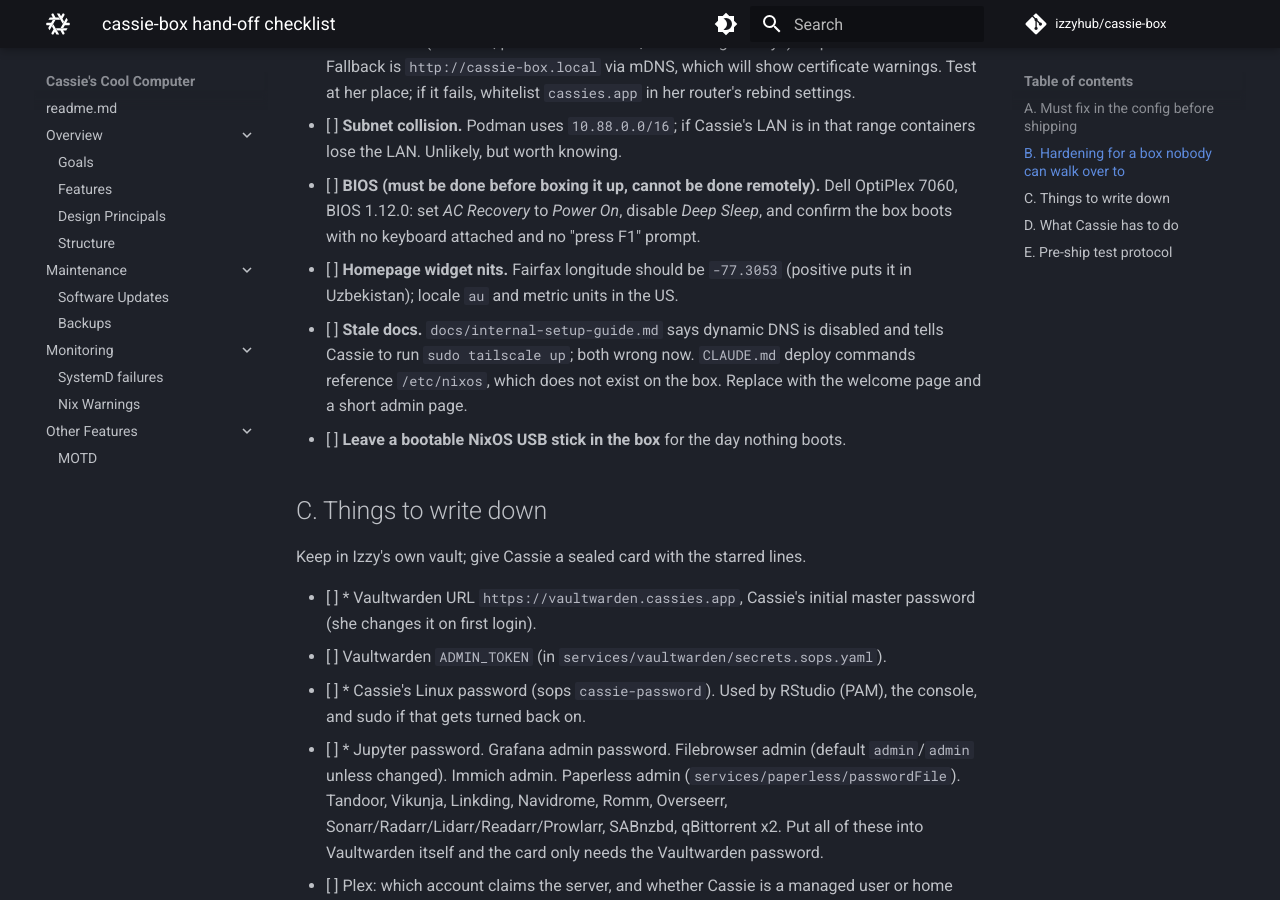
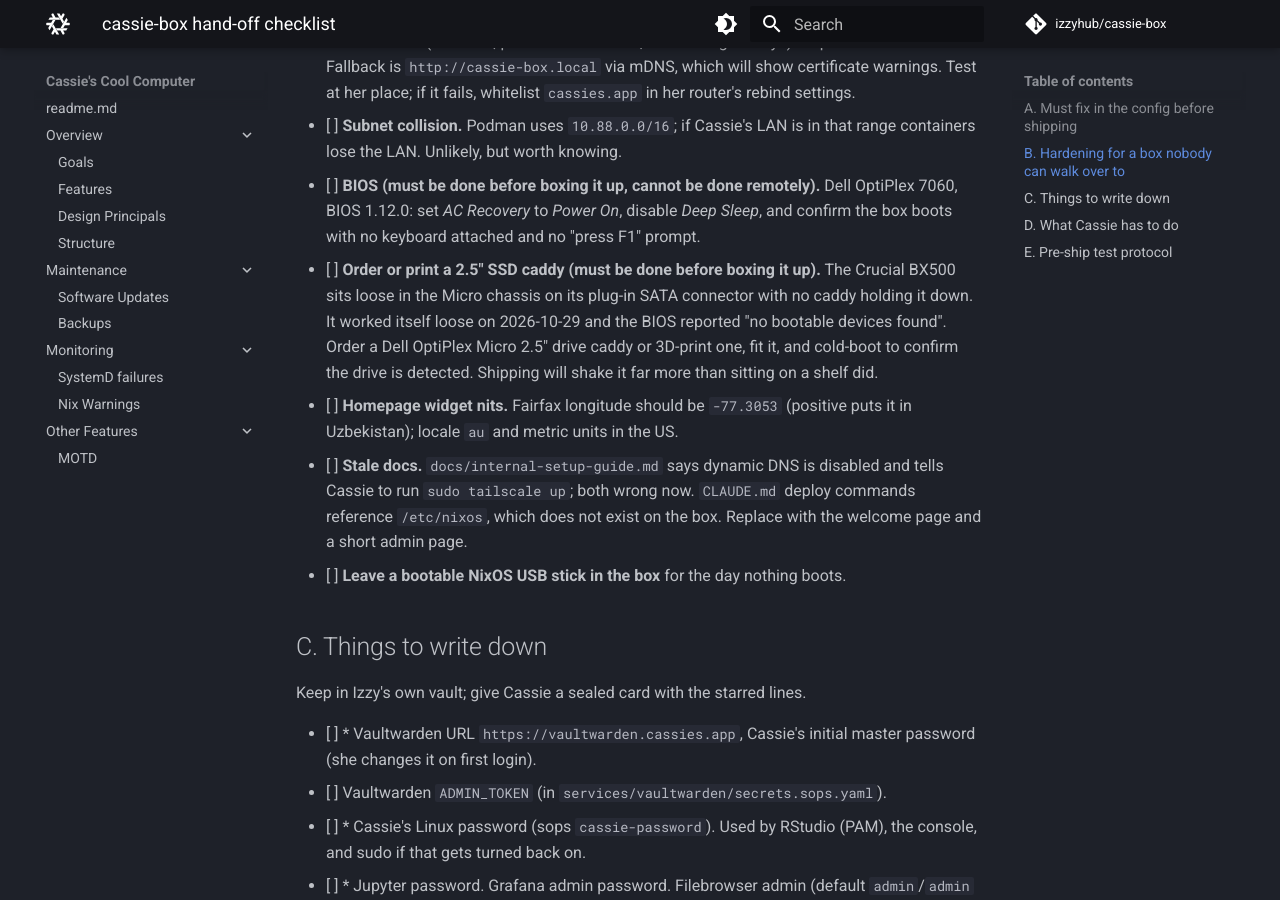
Before and after one commit to izzyhub/cassie-box, an MkDocs documentation site: the page built from docs/handoff-checklist.md, in a window 1280 px wide and 900 px high, scrolled down 2606 px. Built offline with MkDocs 1.6.1 and Material for MkDocs 9.7.7, drawn with Linux system fonts in a browser that asks for light colours; comment, search, counter and statistics services are not loaded.

Commit message:
docs: add SSD caddy to the hand-off checklist
The SSD sits loose on its plug-in connector in the Micro chassis; it worked
loose on 2026-10-29 and the BIOS reported "no bootable devices found".
Order or print a caddy before shipping.

Co-Authored-By: Claude Opus 5.5 <noreply@anthropic.com>

```diff
--- a/docs/handoff-checklist.md
+++ b/docs/handoff-checklist.md
@@ -108,6 +108,13 @@ Items are ordered by how badly they hurt a headless box.
       Dell OptiPlex 7060, BIOS 1.12.0: set *AC Recovery* to *Power On*, disable
       *Deep Sleep*, and confirm the box boots with no keyboard attached and no
       "press F1" prompt.
+- [ ] **Order or print a 2.5" SSD caddy (must be done before boxing it up).**
+      The Crucial BX500 sits loose in the Micro chassis on its plug-in SATA
+      connector with no caddy holding it down. It worked itself loose on
+      2026-10-29 and the BIOS reported "no bootable devices found". Order a
+      Dell OptiPlex Micro 2.5" drive caddy or 3D-print one, fit it, and
+      cold-boot to confirm the drive is detected. Shipping will shake it far
+      more than sitting on a shelf did.
 - [ ] **Homepage widget nits.** Fairfax longitude should be `-77.3053`
       (positive puts it in Uzbekistan); locale `au` and metric units in the US.
 - [ ] **Stale docs.** `docs/internal-setup-guide.md` says dynamic DNS is
```
